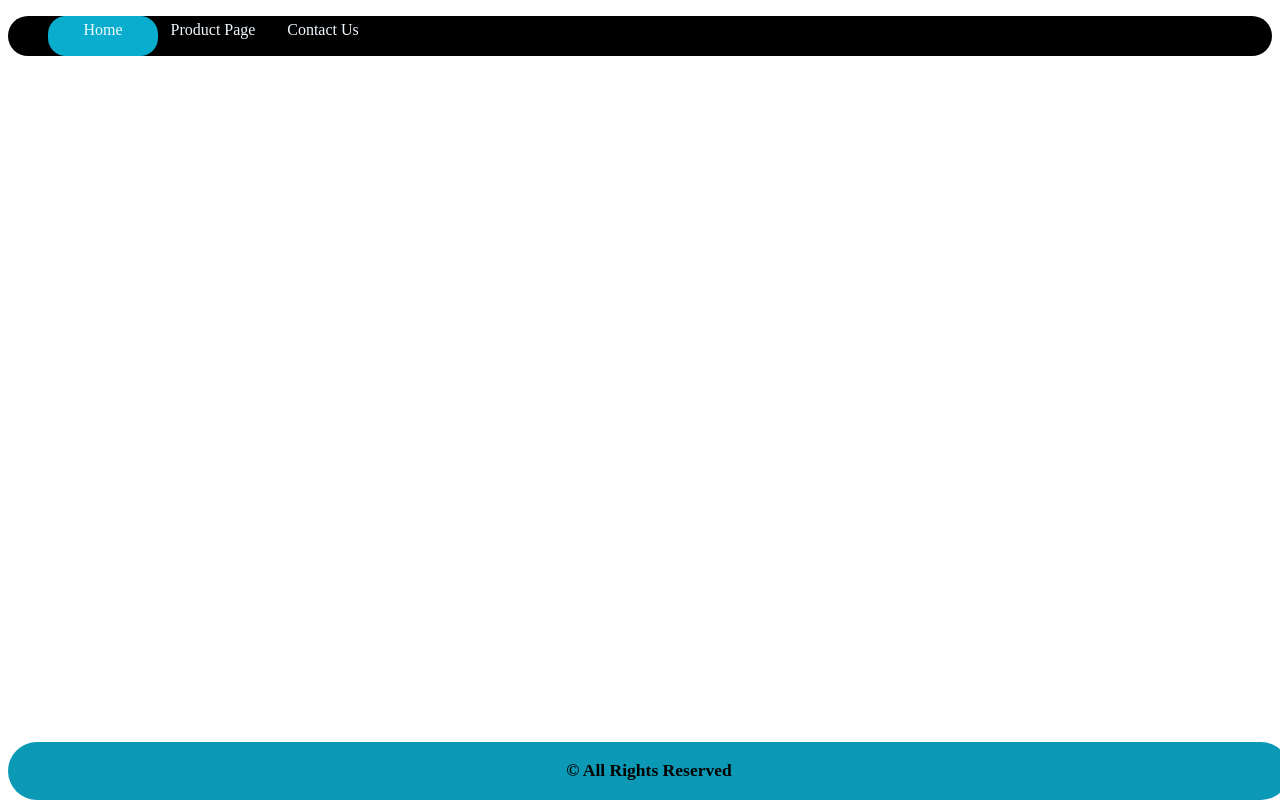
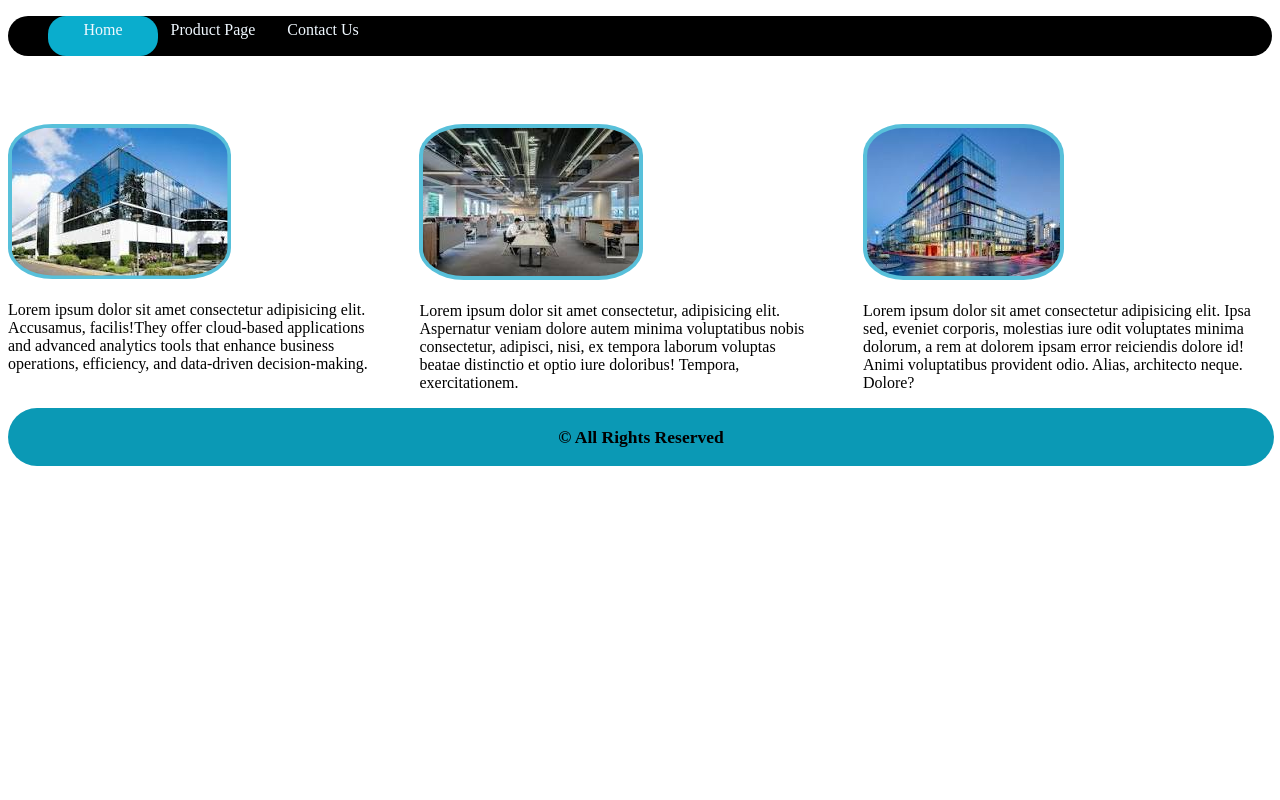
Before and after one commit to KM-Tanvir/Midterm_Practical, a plain HTML site: page index.html in a window 1280 px wide. Drawn offline with Linux system fonts and the light colour scheme.

Commit message:
home page img and flex

```diff
--- a/index.css
+++ b/index.css
@@ -35,7 +35,6 @@ a:hover{
 }
 
 footer{
-    position: absolute;
     bottom: 0;
     text-align: center;
     font-size: 15px;
--- a/index.html
+++ b/index.html
@@ -5,6 +5,7 @@
     <meta name="viewport" content="width=device-width, initial-scale=1.0">
     <title>Document</title>
     <link rel="stylesheet" href="index.css">
+    <link rel="stylesheet" href="type1pic.css">
 </head>
 <body>
     <!-- Name:K.M.Tanvir
@@ -23,9 +24,36 @@
     </header>
 
 
+    <br><br>
+
+    <div class="flex">
+        <p>
+            <img class="type1" src="/pics/p1.jpeg" alt="">
+
+
+            <br><br>
+            Lorem ipsum dolor sit amet consectetur adipisicing elit. Accusamus, facilis!They offer cloud-based applications and advanced analytics tools that enhance business operations, efficiency, and data-driven decision-making.
+
+        </p>
+
+        <p>
+            <img class="type1" src="/pics/p2.jpeg" alt="">
+
+            <br><br>
+            Lorem ipsum dolor sit amet consectetur, adipisicing elit. Aspernatur veniam dolore autem minima voluptatibus nobis consectetur, adipisci, nisi, ex tempora laborum voluptas beatae distinctio et optio iure doloribus! Tempora, exercitationem.
+        </p>
+
+        <p>
+            <img class="type1" src="/pics/p3.jpeg" alt="">
+            <br><br>
+
+            Lorem ipsum dolor sit amet consectetur adipisicing elit. Ipsa sed, eveniet corporis, molestias iure odit voluptates minima dolorum, a rem at dolorem ipsam error reiciendis dolore id! Animi voluptatibus provident odio. Alias, architecto neque. Dolore?
+
+        </p>
+    </div>
+
     <footer>
         <h3>&copy; All Rights Reserved</h3>
     </footer>
-
 </body>
 </html>
--- /dev/null
+++ b/type1pic.css
@@ -0,0 +1,12 @@
+.type1{
+
+    border-radius: 20%;
+    padding: 1%;
+    background-color: rgb(88, 192, 218);
+
+}
+
+.flex{
+    display: flex;
+    column-gap: 50px;
+}
```
Also changed, not shown: pics/p1.jpeg (added), pics/p10.jpeg (added), pics/p2.jpeg (added), pics/p3.jpeg (added), pics/p4.jpeg (added), pics/p5.jpeg (added), pics/p6.jpeg (added), pics/p7.jpeg (added), pics/p8.jpeg (added), pics/p9.jpeg (added).
